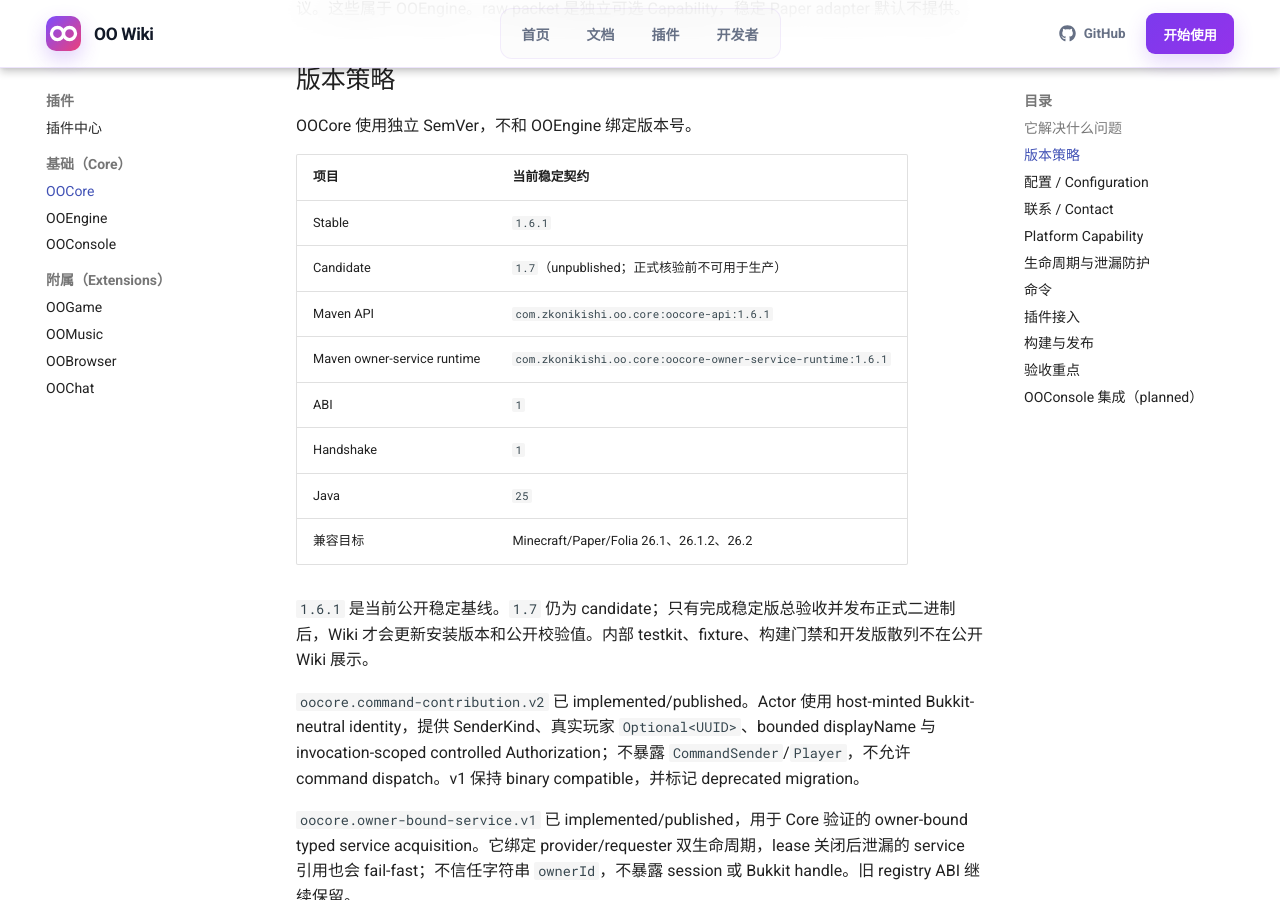
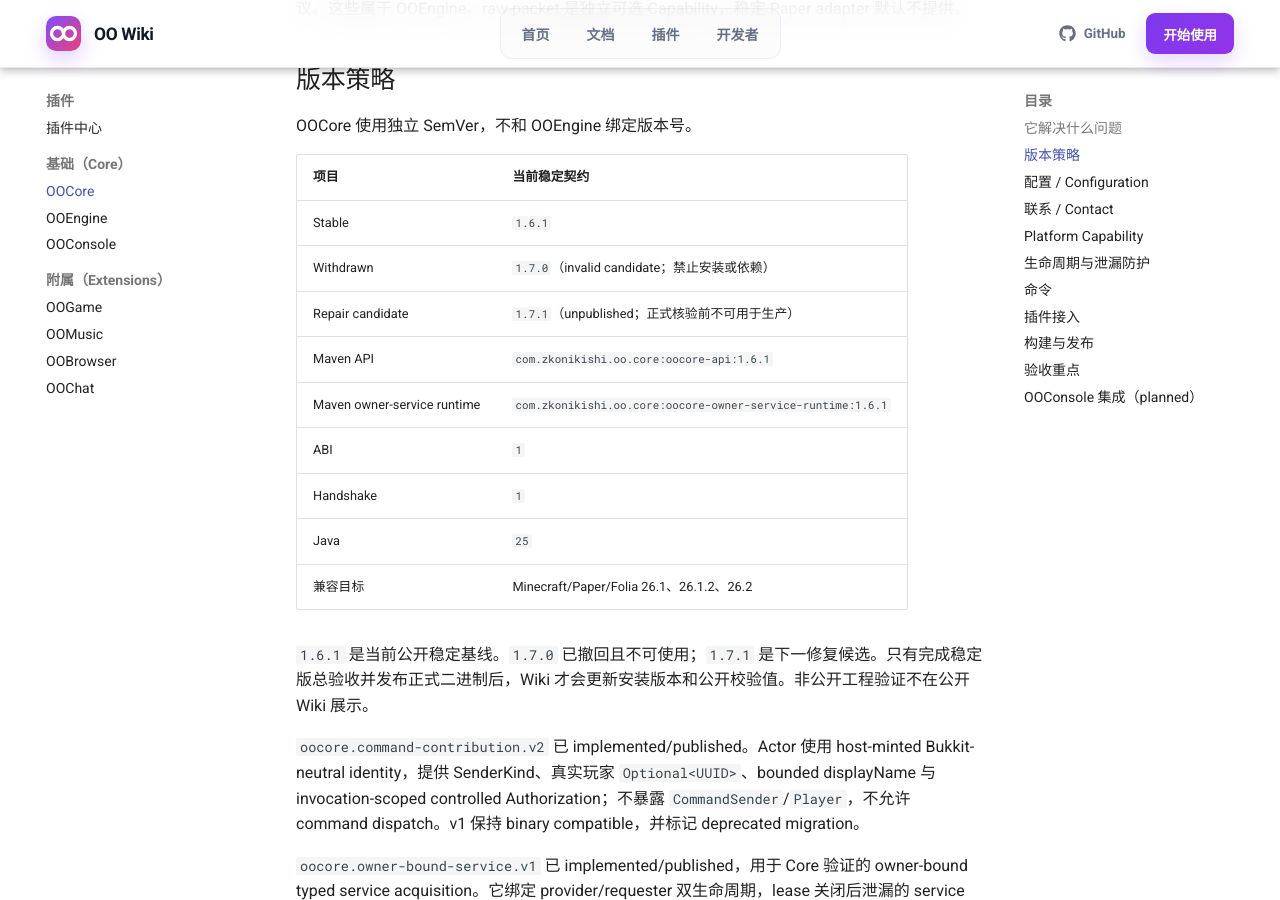
Before and after one commit to Meowopia/OOWiki, an MkDocs documentation site: the page built from docs/plugins/oocore.md, in a window 1280 px wide and 900 px high, scrolled down 908 px. Built offline with MkDocs 1.6.1 and Material for MkDocs 9.7.7, drawn with Linux system fonts in a browser that asks for light colours; comment, search, counter and statistics services are not loaded.

Commit message:
docs: harden open wiki delivery workflow

```diff
--- a/docs/plugins/oocore.md
+++ b/docs/plugins/oocore.md
@@ -27,7 +27,8 @@
 | 项目 | 当前稳定契约 |
 |---|---|
 | Stable | `1.6.1` |
-| Candidate | `1.7`（unpublished；正式核验前不可用于生产） |
+| Withdrawn | `1.7.0`（invalid candidate；禁止安装或依赖） |
+| Repair candidate | `1.7.1`（unpublished；正式核验前不可用于生产） |
 | Maven API | `com.zkonikishi.oo.core:oocore-api:1.6.1` |
 | Maven owner-service runtime | `com.zkonikishi.oo.core:oocore-owner-service-runtime:1.6.1` |
 | ABI | `1` |
@@ -35,7 +36,7 @@
 | Java | `25` |
 | 兼容目标 | Minecraft/Paper/Folia 26.1、26.1.2、26.2 |
 
-`1.6.1` 是当前公开稳定基线。`1.7` 仍为 candidate；只有完成稳定版总验收并发布正式二进制后，Wiki 才会更新安装版本和公开校验值。内部 testkit、fixture、构建门禁和开发版散列不在公开 Wiki 展示。
+`1.6.1` 是当前公开稳定基线。`1.7.0` 已撤回且不可使用；`1.7.1` 是下一修复候选。只有完成稳定版总验收并发布正式二进制后，Wiki 才会更新安装版本和公开校验值。非公开工程验证不在公开 Wiki 展示。
 
 `oocore.command-contribution.v2` 已 implemented/published。Actor 使用 host-minted Bukkit-neutral identity，提供 SenderKind、真实玩家 `Optional<UUID>`、bounded displayName 与 invocation-scoped controlled Authorization；不暴露 `CommandSender`/`Player`，不允许 command dispatch。v1 保持 binary compatible，并标记 deprecated migration。
 
--- a/mkdocs.yml
+++ b/mkdocs.yml
@@ -80,6 +80,7 @@
       - 故障排查: troubleshooting.md
       - 发布流程: release.md
       - 验收清单: acceptance.md
+      - Pages 预览与回滚: pages-runbook.md
 
 # Markdown features / Markdown 功能 (list; changes affect rendered HTML)
 markdown_extensions:
```
Also changed, not shown: README.md (+3 -1 lines), SECURITY.md (+1 -1 lines), docs/acceptance.md (+1 -1 lines), docs/integration.md (+1 -1 lines), docs/pages-runbook.md (added, +50 -0 lines), requirements.lock.txt (added, +31 -0 lines), 1 other file.
